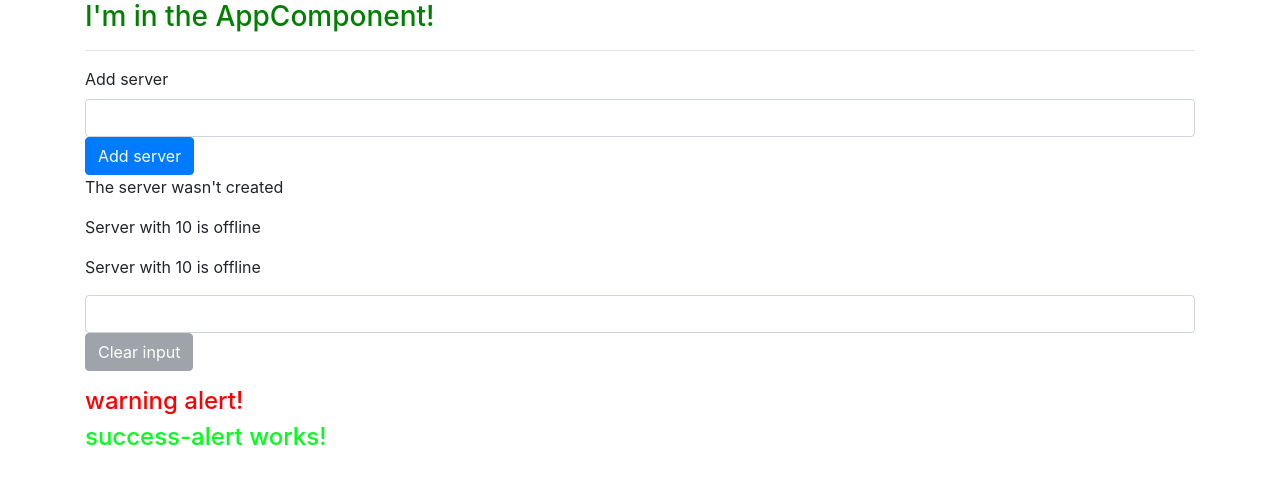
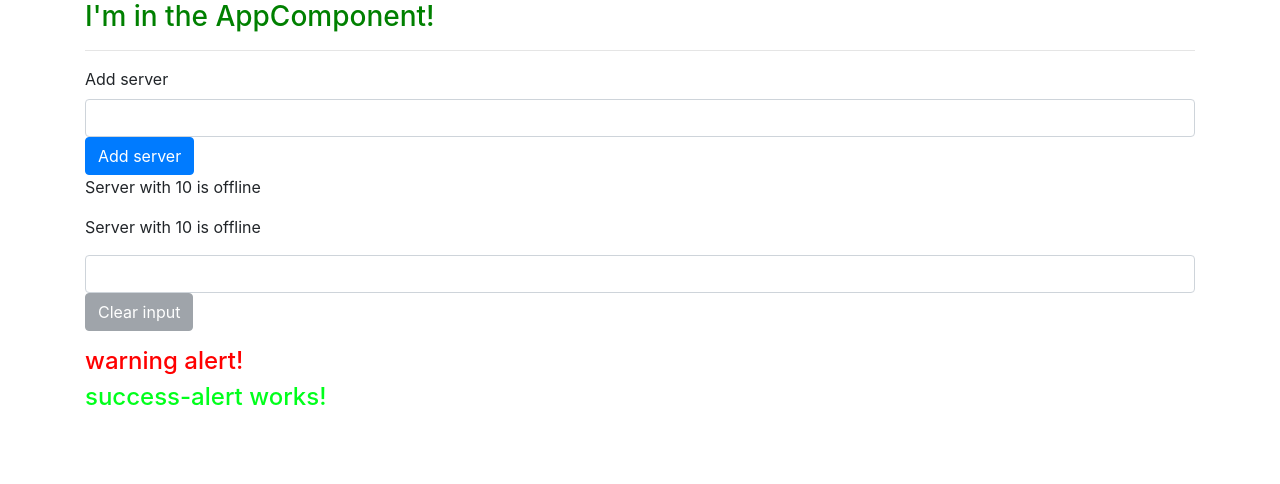
Before and after one commit to Dael777/angular_lessons, an Angular app: page / in a window 1280 px wide. Shown: the top 484 px of the page. Built offline with nearby package versions, Linux system fonts and the light colour scheme.

Commit message:
using ngif added

```diff
--- a/src/app/servers/servers.component.html
+++ b/src/app/servers/servers.component.html
@@ -19,7 +19,8 @@
     >Add server</button>
 </div>
 
-<p>{{ serverCreationStatus }}</p>
+<!-- <p>{{ serverCreationStatus }}</p> -->
+<p *ngIf="serverCreated">The server was created. Server's name is {{ serverName }}</p>
 <app-server></app-server>
 <app-server></app-server>
 
--- a/src/app/servers/servers.component.ts
+++ b/src/app/servers/servers.component.ts
@@ -15,6 +15,7 @@
   allowAddServer = false;
   serverCreationStatus = 'The server wasn\'t created';
   serverName = '';
+  serverCreated = false;
   username = '';
 
   constructor() {
@@ -27,7 +28,7 @@
   }
 
   onCreateServer() {
-    this.serverCreationStatus = `The server was created. Server's name is ${this.serverName}`;
+    this.serverCreated = true;
   }
 
   onUpdateServerName(event: Event) {
```
